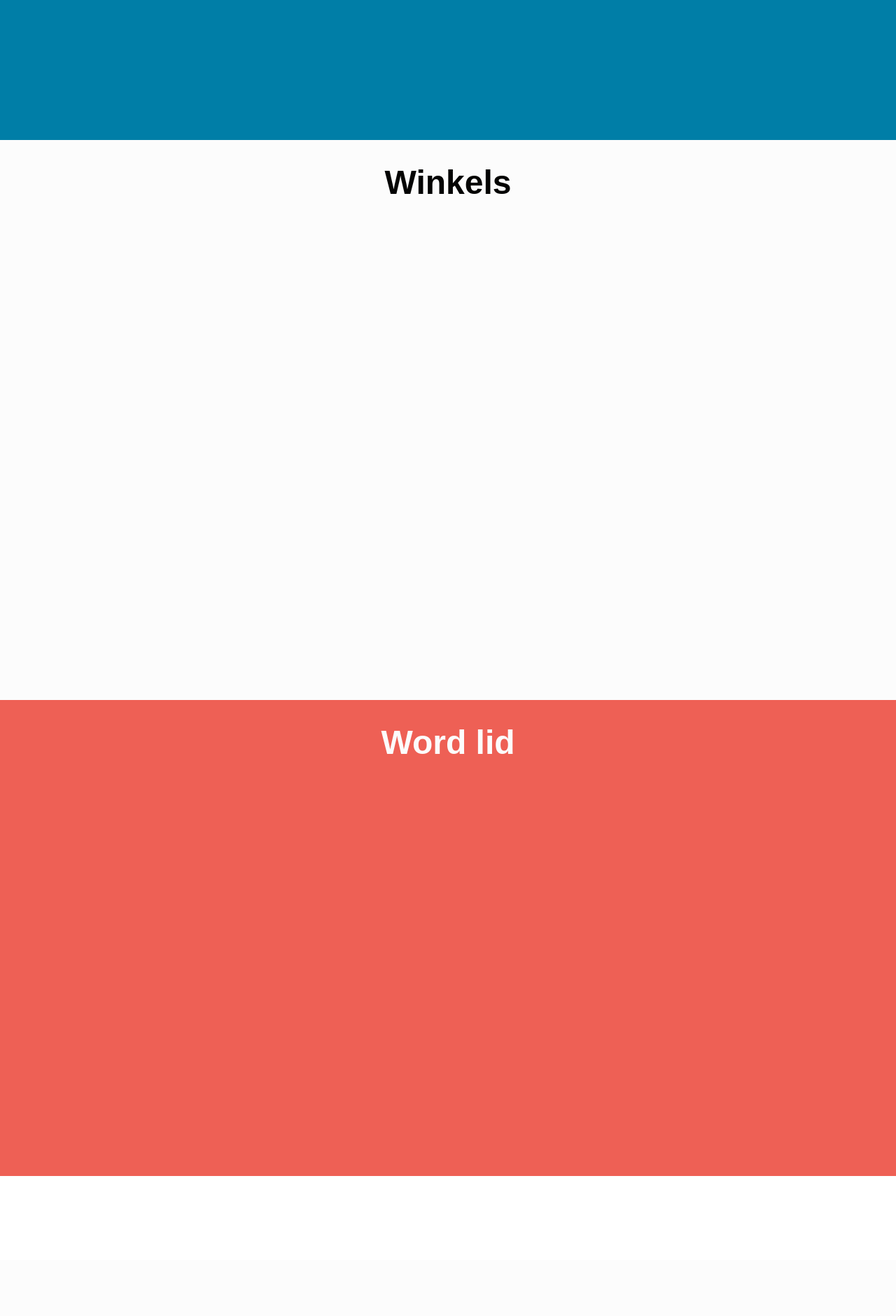
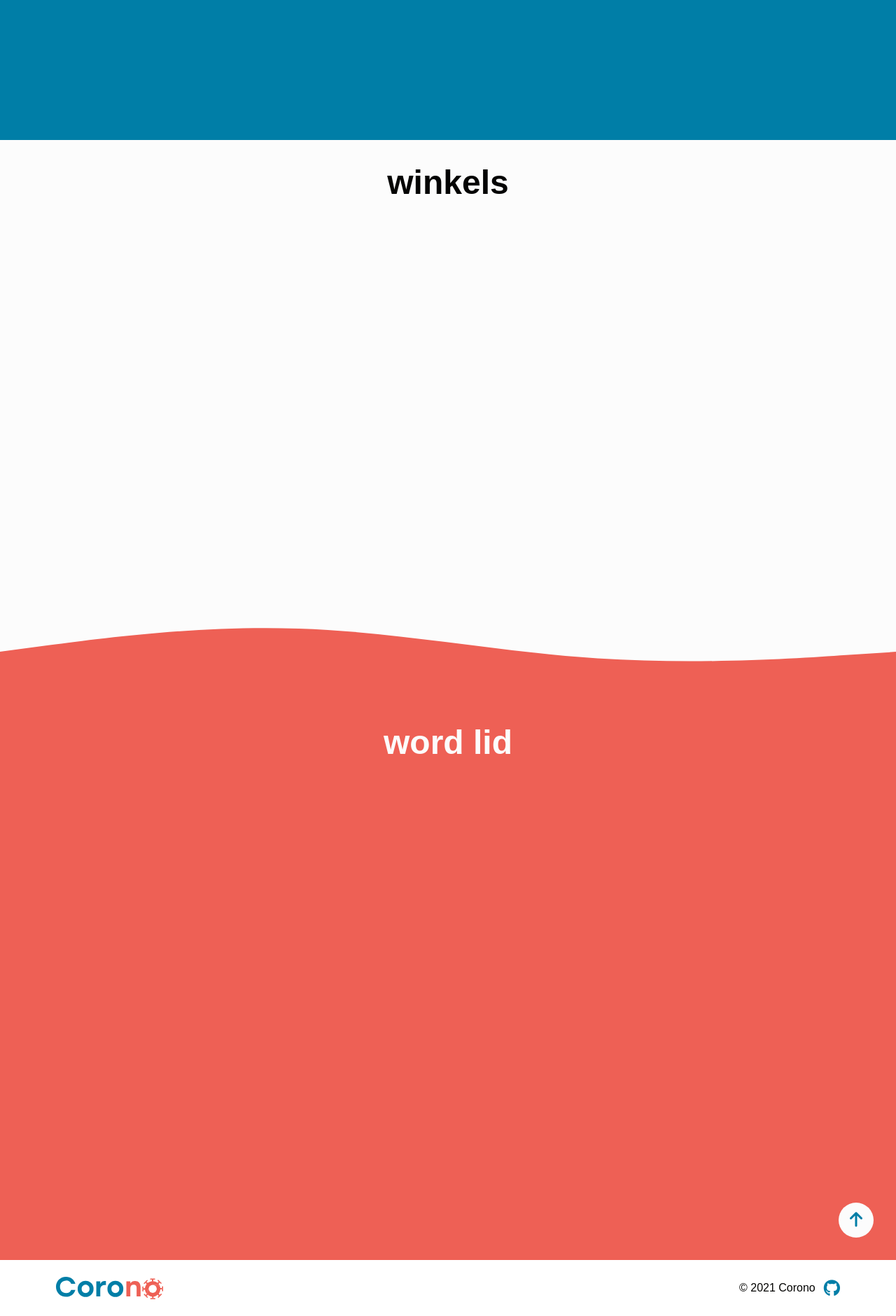
Before and after one commit to svmcd/corono, a PHP site: page / in a window 1280 px wide. Shown: the part 1400-3280 px from the top of the page at 70% size. Before the commit the page ends 3080 px from the top, so only its background shows below. Run offline with PHP 8.4, Linux system fonts and the light colour scheme; some libraries are stand-ins or nearby versions; some web fonts are replaced.

Commit message:
design update

```diff
--- a/index.html
+++ b/index.html
@@ -16,30 +16,45 @@
             <header class="nav" id="nav">
                 <a href="#hero"><img class="logo" src="images/logo.svg" alt=""></a>
                 <div class="header-links" id="header-links">
-                    <a href="#section1" class="header-links-link">Over ons</a>
-                    <a href="#section2" class="header-links-link">Winkels</a>
-                    <a href="#section3" class="header-links-link">Word lid</a>
+                    <a href="#section1" class="header-links-link">over Corono</a>
+                    <a href="#section2" class="header-links-link">winkels</a>
+                    <a href="#section3" class="header-links-link">word lid</a>
                     <a href="" class="hamburger" ><i class="fa fa-bars" id="hamburger" aria-hidden="true"></i></a>
                 </div>
             </header>
+            <svg class="wave"xmlns="http://www.w3.org/2000/svg" viewBox="0 0 1440 320">
+                <path fill="#007EA7" fill-opacity="1" d="M0,128L40,122.7C80,117,160,107,240,122.7C320,139,400,181,480,202.7C560,224,640,224,720,218.7C800,213,880,203,960,202.7C1040,203,1120,213,1200,202.7C1280,192,1360,160,1400,144L1440,128L1440,320L1400,320C1360,320,1280,320,1200,320C1120,320,1040,320,960,320C880,320,800,320,720,320C640,320,560,320,480,320C400,320,320,320,240,320C160,320,80,320,40,320L0,320Z"></path>
+            </svg>
         </div>
         <div id="section1" class="section section1">
             <div class="section-title">
-                <h2>Over ons</h2>
+                <h2>over Corono</h2>
             </div>
         </div>
         <div id="section2" class="section section2">
             <div class="section-title">
-                <h2 id="section-title-lid">Winkels</h2>
+                <h2 id="section-title-lid">winkels</h2>
             </div>
+            <svg class="wave" xmlns="http://www.w3.org/2000/svg" viewBox="0 0 1440 320">
+                <path fill="#EE6055" fill-opacity="1" d="M0,224L80,213.3C160,203,320,181,480,186.7C640,192,800,224,960,234.7C1120,245,1280,235,1360,229.3L1440,224L1440,320L1360,320C1280,320,1120,320,960,320C800,320,640,320,480,320C320,320,160,320,80,320L0,320Z"></path>
+            </svg>
         </div>
         <div id="section3" class="section section3">
             <div class="section-title">
-                <h2>Word lid</h2>
+                <h2>word lid</h2>
+                <div class="scroll-top">
+                    <a href="#hero"><i class="fas fa-arrow-up"></i></a>
+                </div>
             </div>
         </div>
         <footer>
-
+            <div class="footer-column">
+                <img class="logo" src="images/logo.svg" alt="">
+            </div>
+            <div class="footer-column">
+                <p>© 2021 Corono</p>
+                <a href="https://github.com/svmcd/corono" target="_blank"><i class="fab fa-github" ></i></a>
+            </div>
         </footer>
         <script type="text/javascript" src="js/script.js"></script>
     </body>
--- a/scss/_responsive.scss
+++ b/scss/_responsive.scss
@@ -29,4 +29,7 @@
             transition: color .4s ease;
         }
     }
+    .nav {
+        display: none;
+    }
 }
--- a/scss/_styles.scss
+++ b/scss/_styles.scss
@@ -2,10 +2,24 @@
 
 .section {
     height: 100vh;
+    position: relative;
+    z-index: 5;
+
+    * {
+        z-index: 5;
+    }
+}
+
+.wave {
+    position: absolute;
+    bottom: -1em;
+    z-index: 1;
 }
 
 .hero {
     background-color: $white;
+    position: relative;
+    height: 100vh;
 
     .nav {
         height: 80px;
@@ -13,6 +27,8 @@
         justify-content: space-between;
         align-items: center;
         padding: 1em 4em;
+        position: relative;
+        transform-style: inherit;
 
         .logo {
             height: 2rem;
@@ -95,9 +111,59 @@
 
 .section3 {
     background-color: $secondary;
-    height: 85vh;
+    position: relative;
+
+    .scroll-top {
+        position: absolute;
+        bottom: 1em;
+        right: 1em;
+        background-color: $white;
+        width: 50px;
+        height: 50px;
+        border-radius: 50%;
+        display: flex;
+        justify-content: center;
+        align-items: center;
+        cursor: pointer;
+
+        &:hover {
+            background-color: $light;
+            transition: color .4s;
+        }
+
+        a {
+            color: $primary;
+            font-size: 1.5rem;
+        }
+    }
 }
 
 footer {
-    height: 15vh;
+    height: 10vh;
+    display: flex;
+    align-items: center;
+    justify-content: space-between;
+    color: $black;
+
+    .footer-column {
+        margin: 0 5em;
+        display: flex;
+        align-items: center;
+
+        .logo {
+            height: 2rem;
+            cursor: pointer;
+        }
+
+        i {
+            color: $primary;
+            margin-left: .5em;
+            font-size: 1.5rem;
+
+            &:hover {
+                color: $secondary;
+                transition: color .4s;
+            }
+        }
+    }
 }
--- a/scss/main.css
+++ b/scss/main.css
@@ -1,9 +1,23 @@
 .section {
   height: 100vh;
+  position: relative;
+  z-index: 5;
+}
+
+.section * {
+  z-index: 5;
+}
+
+.wave {
+  position: absolute;
+  bottom: -1em;
+  z-index: 1;
 }
 
 .hero {
   background-color: #FCFCFC;
+  position: relative;
+  height: 100vh;
 }
 
 .hero .nav {
@@ -18,6 +32,9 @@
       -ms-flex-align: center;
           align-items: center;
   padding: 1em 4em;
+  position: relative;
+  -webkit-transform-style: inherit;
+          transform-style: inherit;
 }
 
 .hero .nav .logo {
@@ -119,11 +136,79 @@
 
 .section3 {
   background-color: #EE6055;
-  height: 85vh;
+  position: relative;
+}
+
+.section3 .scroll-top {
+  position: absolute;
+  bottom: 1em;
+  right: 1em;
+  background-color: #FCFCFC;
+  width: 50px;
+  height: 50px;
+  border-radius: 50%;
+  display: -webkit-box;
+  display: -ms-flexbox;
+  display: flex;
+  -webkit-box-pack: center;
+      -ms-flex-pack: center;
+          justify-content: center;
+  -webkit-box-align: center;
+      -ms-flex-align: center;
+          align-items: center;
+  cursor: pointer;
+}
+
+.section3 .scroll-top:hover {
+  background-color: #ECE9EA;
+  -webkit-transition: color .4s;
+  transition: color .4s;
+}
+
+.section3 .scroll-top a {
+  color: #007EA7;
+  font-size: 1.5rem;
 }
 
 footer {
-  height: 15vh;
+  height: 10vh;
+  display: -webkit-box;
+  display: -ms-flexbox;
+  display: flex;
+  -webkit-box-align: center;
+      -ms-flex-align: center;
+          align-items: center;
+  -webkit-box-pack: justify;
+      -ms-flex-pack: justify;
+          justify-content: space-between;
+  color: #040403;
+}
+
+footer .footer-column {
+  margin: 0 5em;
+  display: -webkit-box;
+  display: -ms-flexbox;
+  display: flex;
+  -webkit-box-align: center;
+      -ms-flex-align: center;
+          align-items: center;
+}
+
+footer .footer-column .logo {
+  height: 2rem;
+  cursor: pointer;
+}
+
+footer .footer-column i {
+  color: #007EA7;
+  margin-left: .5em;
+  font-size: 1.5rem;
+}
+
+footer .footer-column i:hover {
+  color: #EE6055;
+  -webkit-transition: color .4s;
+  transition: color .4s;
 }
 
 @media screen and (max-width: 992px) {
@@ -155,6 +240,9 @@ footer {
     -webkit-transition: color .4s ease;
     transition: color .4s ease;
   }
+  .nav {
+    display: none;
+  }
 }
 
 * {
@@ -168,4 +256,27 @@ footer {
 html {
   scroll-behavior: smooth;
 }
+
+::-webkit-scrollbar {
+  display: none;
+}
+
+body {
+  -webkit-perspective: 1px;
+          perspective: 1px;
+  -webkit-transform-style: preserve-3d;
+          transform-style: preserve-3d;
+  overflow-y: scroll;
+  overflow-x: hidden;
+}
+
+::-moz-selection {
+  color: #007EA7;
+  background-color: #ECE9EA;
+}
+
+::selection {
+  color: #007EA7;
+  background-color: #ECE9EA;
+}
 /*# sourceMappingURL=main.css.map */
--- a/scss/main.scss
+++ b/scss/main.scss
@@ -14,3 +14,19 @@
 html {
     scroll-behavior: smooth;
 }
+
+::-webkit-scrollbar {
+    display: none;
+}
+
+body {
+    perspective: 1px;
+    transform-style: preserve-3d;
+    overflow-y: scroll;
+    overflow-x: hidden;
+}
+
+::selection {
+    color: $primary;
+    background-color: $light;
+}
```
Also changed, not shown: 1 other file.
